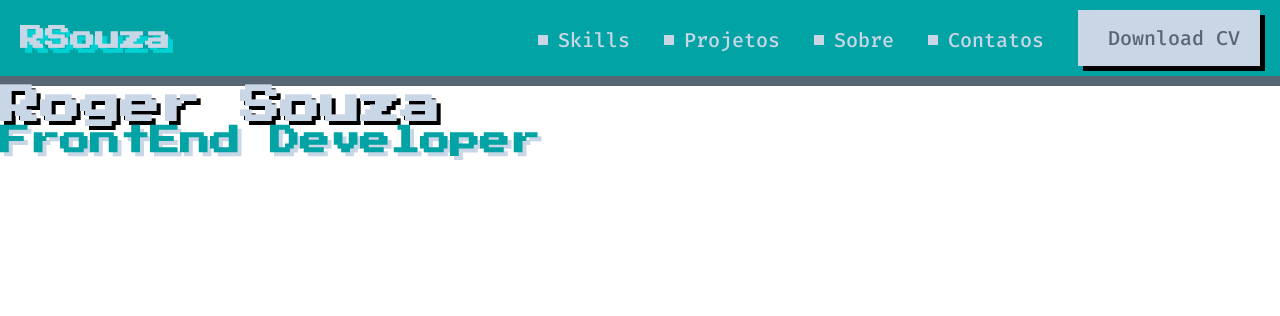
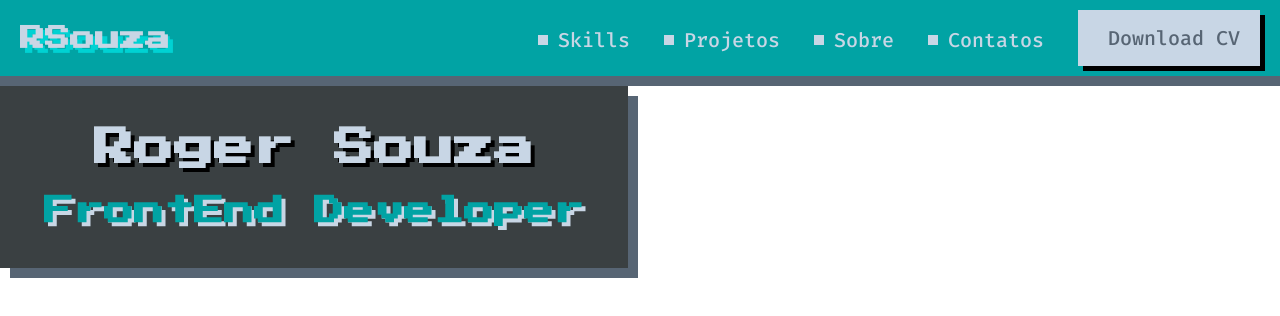
Before and after one commit to R0gerSouza/HTML-CSS-Feliz, a plain HTML site: page index.html in a window 1280 px wide. Drawn offline with Linux system fonts and the light colour scheme.

Commit message:
Create component box

```diff
--- /dev/null
+++ b/css/components/box.css
@@ -0,0 +1,10 @@
+#box{
+    display: inline-block;
+    background-color: #3A4042;
+    box-shadow: 10px 10px 0px #576574;
+    text-align: center;
+    padding: 42px 44px;
+}
+#box h1{
+    margin-bottom: 28px;
+}
--- a/index.html
+++ b/index.html
@@ -3,8 +3,9 @@
     <head>
         <meta charset="UTF-8">
         <script src="https://kit.fontawesome.com/c7821e19f2.js" crossorigin="anonymous"></script>
+        <link rel="stylesheet" href="css/components/title.css">
         <link rel="stylesheet" href="css/components/subtitle.css">
-        <link rel="stylesheet" href="css/components/title.css">
+        <link rel="stylesheet" href="css/components/box.css">
         <link rel="stylesheet" href="css/reset.css">
         <link rel="stylesheet" href="css/index.css">
         <title>Roger Souza</title>
@@ -23,8 +24,9 @@
             </nav>
         </header>
 
-        <h1>Roger Souza</h1>
-
-        <h2>FrontEnd Developer</h2>
+        <div id="box">
+            <h1>Roger Souza</h1>
+            <h2>FrontEnd Developer</h2>
+        </div>
     </body>
 </html>
```
Also changed, not shown: css/index.css (line endings or trailing spaces).
